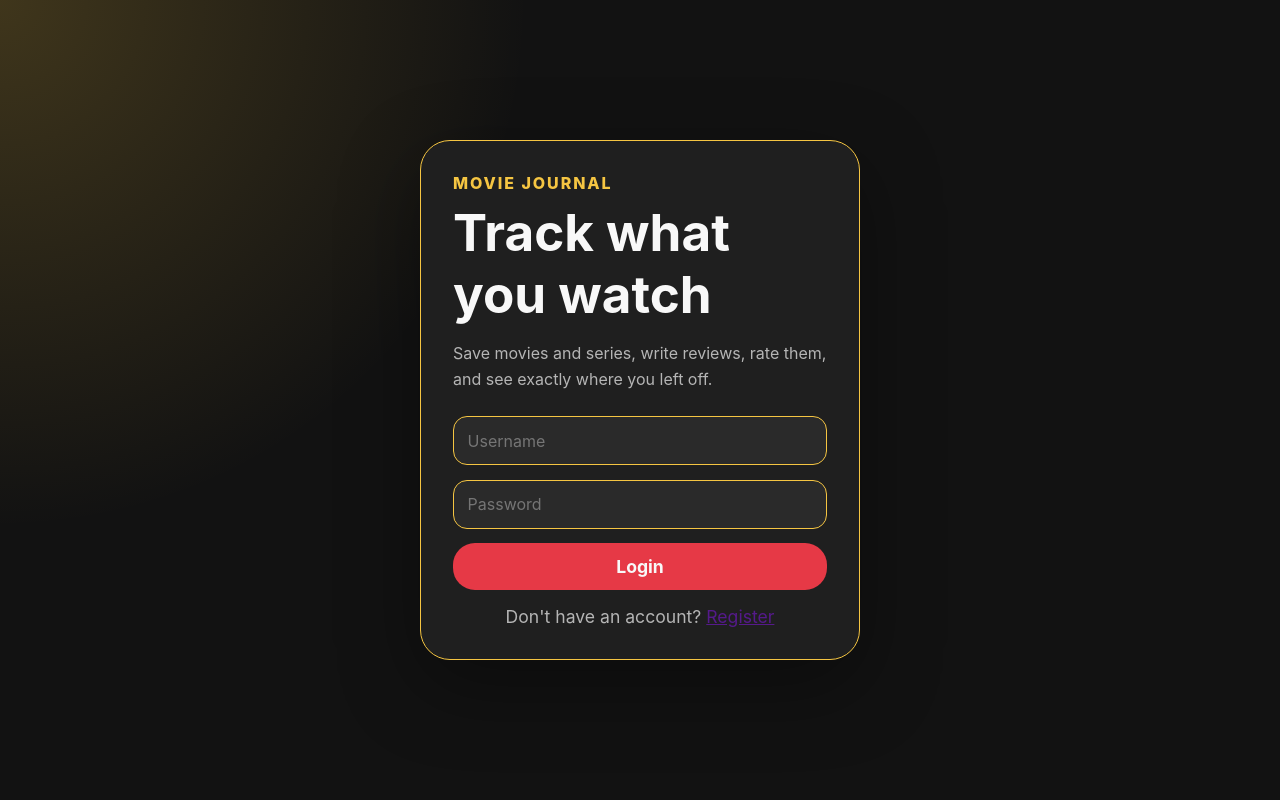
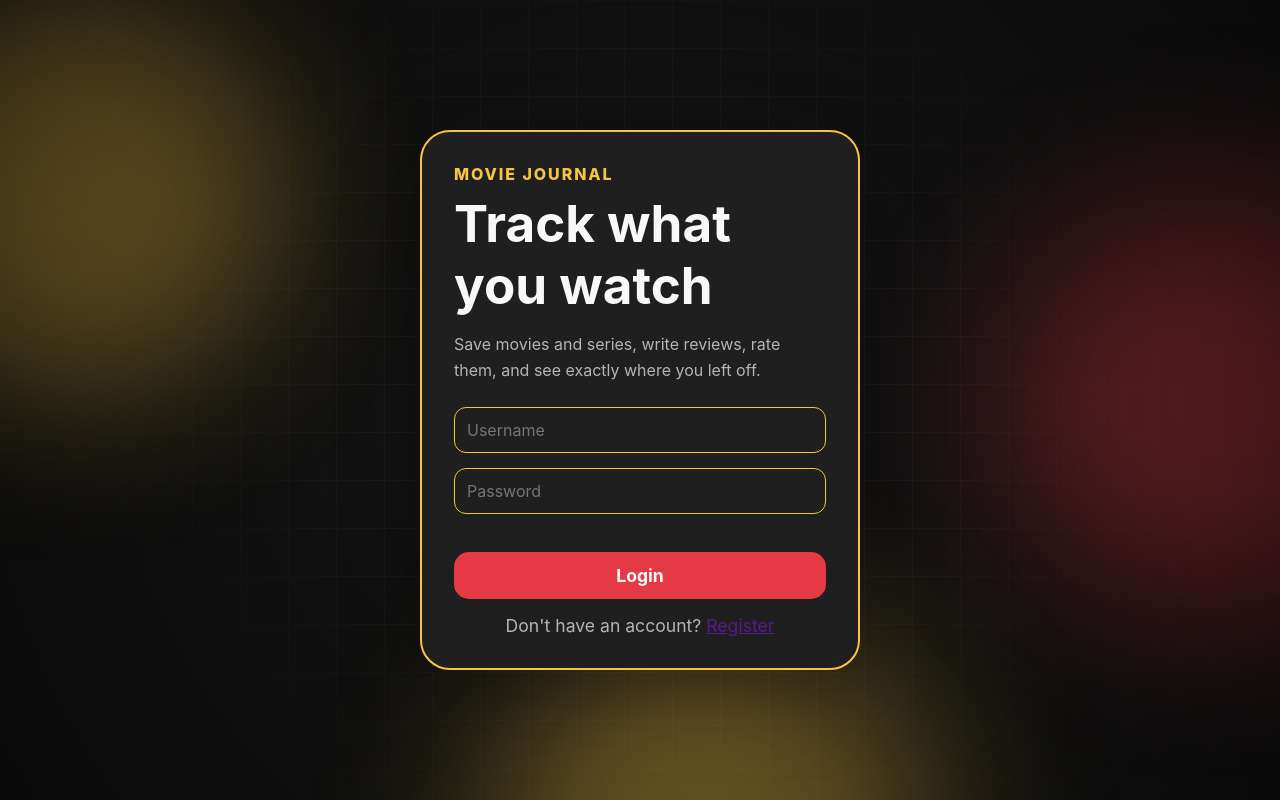
Before and after one commit to Adamkey13/Movie-Tracker, a React (Vite) app: page / in a window 1280 px wide. Built offline with nearby package versions, Linux system fonts and the light colour scheme.

Commit message:
some changes, background and login form styling, confirm delete modal, entry card and list styling, main screen styling

```diff
--- a/src/App.tsx
+++ b/src/App.tsx
@@ -9,6 +9,7 @@ import {
 import { Login } from "./components/Login";
 import { MainScreen } from "./components/MainScreen";
 import { TopMenu } from "./components/TopMenu";
+import { DynamicBackground } from "./components/DynamicBackground";
 
 export default function App() {
   const savedUser = getCurrentUser();
@@ -36,7 +37,7 @@ export default function App() {
 
   return (
     <div className="app">
-
+      <DynamicBackground />
 
       {!currentUser ? (
         <Login onLoginSuccess={handleLoginSuccess} />
--- /dev/null
+++ b/src/components/ConfirmDeleteModal.tsx
@@ -0,0 +1,39 @@
+import "../styles/ConfirmDeleteModal.css";
+
+type ConfirmDeleteModalProps = {
+  entryName: string;
+  onCancel: () => void;
+  onConfirm: () => void;
+};
+
+export function ConfirmDeleteModal({
+  entryName,
+  onCancel,
+  onConfirm,
+}: ConfirmDeleteModalProps) {
+  return (
+    <div className="confirm-backdrop">
+      <div className="confirm-modal">
+        <h2>Delete entry?</h2>
+
+        <p>
+          Are you sure you want to delete <strong>{entryName}</strong>?
+        </p>
+
+        <p className="confirm-warning">
+          This action cannot be undone.
+        </p>
+
+        <div className="confirm-actions">
+          <button className="secondary-button" onClick={onCancel}>
+            Cancel
+          </button>
+
+          <button className="danger-button" onClick={onConfirm}>
+            Delete
+          </button>
+        </div>
+      </div>
+    </div>
+  );
+}
--- /dev/null
+++ b/src/components/DynamicBackground.tsx
@@ -0,0 +1,13 @@
+import "../styles/DynamicBackground.css";
+
+export function DynamicBackground() {
+  return (
+    <div className="dynamic-background" aria-hidden="true">
+      <div className="bg-blob blob-one"></div>
+      <div className="bg-blob blob-two"></div>
+      <div className="bg-blob blob-three"></div>
+      <div className="bg-grid"></div>
+      <div className="bg-vignette"></div>
+    </div>
+  );
+}
--- a/src/components/EntryCard.tsx
+++ b/src/components/EntryCard.tsx
@@ -4,7 +4,7 @@ import "../styles/EntryCard.css";
 type EntryCardProps = {
   entry: WatchEntry;
   onEdit: (entry: WatchEntry) => void;
-  onDelete: (id: string) => void;
+  onDelete: (entry: WatchEntry) => void;
 };
 
 function formatStatus(status: WatchEntry["status"]) {
@@ -53,7 +53,7 @@ export function EntryCard({ entry, onEdit, onDelete }: EntryCardProps) {
 
         <div className="entry-actions">
           <button onClick={() => onEdit(entry)}>Edit</button>
-          <button className="danger-button" onClick={() => onDelete(entry.id)}>
+          <button className="danger-button" onClick={() => onDelete(entry)}>
             Delete
           </button>
         </div>
--- a/src/components/EntryList.tsx
+++ b/src/components/EntryList.tsx
@@ -4,7 +4,7 @@ import { EntryCard } from "./EntryCard";
 type EntryListProps = {
   entries: WatchEntry[];
   onEdit: (entry: WatchEntry) => void;
-  onDelete: (id: string) => void;
+  onDelete: (entry: WatchEntry) => void;
 };
 
 export function EntryList({ entries, onEdit, onDelete }: EntryListProps) {
--- a/src/components/MainScreen.tsx
+++ b/src/components/MainScreen.tsx
@@ -4,6 +4,7 @@ import { getEntries, logoutUser, saveEntries } from "../utils/storage";
 import { EntryTabs } from "./EntryTabs";
 import { EntryList } from "./EntryList";
 import { EntryModal } from "./EntryModal";
+import { ConfirmDeleteModal } from "./ConfirmDeleteModal";
 import "../styles/MainScreen.css";
 
 type MainScreenProps = {
@@ -16,6 +17,7 @@ export function MainScreen({ username, onLogout }: MainScreenProps) {
   const [entries, setEntries] = useState<WatchEntry[]>([]);
   const [modalOpen, setModalOpen] = useState(false);
   const [editingEntry, setEditingEntry] = useState<WatchEntry | null>(null);
+  const [entryToDelete, setEntryToDelete] = useState<WatchEntry | null>(null);
 
   useEffect(() => {
     setEntries(getEntries(username));
@@ -47,8 +49,15 @@ export function MainScreen({ username, onLogout }: MainScreenProps) {
     setModalOpen(false);
   }
 
-  function handleDeleteEntry(id: string) {
-    setEntries((prev) => prev.filter((entry) => entry.id !== id));
+  function askDeleteEntry(entry: WatchEntry) {
+    setEntryToDelete(entry);
+  }
+
+  function confirmDeleteEntry() {
+    if (!entryToDelete) return;
+
+    setEntries((prev) => prev.filter((entry) => entry.id !== entryToDelete.id));
+    setEntryToDelete(null);
   }
 
   function handleEditEntry(entry: WatchEntry) {
@@ -96,7 +105,7 @@ export function MainScreen({ username, onLogout }: MainScreenProps) {
       <EntryList
         entries={filteredEntries}
         onEdit={handleEditEntry}
-        onDelete={handleDeleteEntry}
+        onDelete={askDeleteEntry}
       />
 
       {modalOpen && (
@@ -110,6 +119,14 @@ export function MainScreen({ username, onLogout }: MainScreenProps) {
           onSave={handleSaveEntry}
         />
       )}
+
+      {entryToDelete && (
+        <ConfirmDeleteModal
+          entryName={entryToDelete.name}
+          onCancel={() => setEntryToDelete(null)}
+          onConfirm={confirmDeleteEntry}
+        />
+      )}
     </main>
   );
 }
--- /dev/null
+++ b/src/styles/ConfirmDeleteModal.css
@@ -0,0 +1,43 @@
+.confirm-backdrop {
+  position: fixed;
+  inset: 0;
+  z-index: 150;
+  background: rgba(0, 0, 0, 0.72);
+  display: grid;
+  place-items: center;
+  padding: 1rem;
+}
+
+.confirm-modal {
+  width: min(420px, 100%);
+  background: var(--card-color);
+  border: 1px solid var(--outline-color);
+  border-radius: 26px;
+  padding: 1.5rem;
+  box-shadow: 0 30px 90px rgba(0, 0, 0, 0.45);
+}
+
+.confirm-modal h2 {
+  margin: 0 0 0.7rem;
+}
+
+.confirm-modal p {
+  color: var(--muted-color);
+  line-height: 1.5;
+}
+
+.confirm-modal strong {
+  color: var(--text-color);
+}
+
+.confirm-warning {
+  color: var(--accent-color) !important;
+  font-weight: 700;
+}
+
+.confirm-actions {
+  display: flex;
+  justify-content: flex-end;
+  gap: 0.7rem;
+  margin-top: 1.3rem;
+}
--- /dev/null
+++ b/src/styles/DynamicBackground.css
@@ -0,0 +1,70 @@
+.dynamic-background {
+  position: fixed;
+  inset: 0;
+  z-index: -10;
+  overflow: hidden;
+  background: var(--bg-color);
+  pointer-events: none;
+}
+
+.bg-blob {
+  position: absolute;
+  width: 420px;
+  height: 420px;
+  border-radius: 999px;
+  filter: blur(80px);
+  opacity: 0.42;
+  animation: floatBlob 6s ease-in-out infinite alternate;
+}
+
+.blob-one {
+  top: -120px;
+  left: -120px;
+  background: var(--accent-color);
+}
+
+.blob-two {
+  right: -140px;
+  top: 22%;
+  background: var(--button-color);
+  animation-delay: -6s;
+}
+
+.blob-three {
+  left: 35%;
+  bottom: -180px;
+  background: var(--outline-color);
+  animation-delay: -11s;
+}
+
+.bg-grid {
+  position: absolute;
+  inset: 0;
+  opacity: 0.08;
+  background-image:
+    linear-gradient(var(--outline-color) 1px, transparent 1px),
+    linear-gradient(90deg, var(--outline-color) 1px, transparent 1px);
+  background-size: 48px 48px;
+  mask-image: radial-gradient(circle at center, black, transparent 75%);
+}
+
+.bg-vignette {
+  position: absolute;
+  inset: 0;
+  background:
+    radial-gradient(circle at center, transparent 35%, rgba(0, 0, 0, 0.42) 100%);
+}
+
+@keyframes floatBlob {
+  0% {
+    transform: translate(0, 0) scale(1);
+  }
+
+  50% {
+    transform: translate(90px, 70px) scale(1.15);
+  }
+
+  100% {
+    transform: translate(-60px, 110px) scale(0.95);
+  }
+}
--- a/src/styles/EntryCard.css
+++ b/src/styles/EntryCard.css
@@ -1,7 +1,7 @@
 .entry-card {
   overflow: hidden;
   background: var(--card-color);
-  border: 1px solid var(--outline-color);
+  border: 2px solid var(--outline-color);
   border-radius: 28px;
   box-shadow: 0 18px 50px rgba(0, 0, 0, 0.25);
 
@@ -71,7 +71,7 @@
 }
 
 .entry-tags span {
-  border: 1px solid var(--outline-color);
+  border: 2px solid var(--outline-color);
   color: var(--muted-color);
   border-radius: 999px;
   padding: 0.35rem 0.65rem;
--- a/src/styles/Login.css
+++ b/src/styles/Login.css
@@ -8,7 +8,7 @@
 .login-card {
   width: min(440px, 100%);
   background: var(--card-color);
-  border: 1px solid var(--outline-color);
+  border: 2px solid var(--outline-color);
   border-radius: 30px;
   padding: 2rem;
   box-shadow: 0 25px 80px rgba(0, 0, 0, 0.35);
@@ -50,9 +50,10 @@
   background: var(--button-color);
   color: var(--text-color);
   border: none;
-  border-radius: 22px;
+  border-radius: 15px;
   cursor: pointer;
   width : 100%;
+  margin-top: 1.5rem;
 }
 
 .account-question {
@@ -61,3 +62,11 @@
   margin: 1rem 0 0;
   font-size: 1.1rem;
 }
+
+.login-form input {
+  padding: 0.75rem;
+  border: 1px solid var(--outline-color);
+  border-radius: 12px;
+  background: transparent;
+  color: var(--text-color);
+}
--- a/src/styles/MainScreen.css
+++ b/src/styles/MainScreen.css
@@ -25,7 +25,7 @@
 
 .logout-button {
   background: transparent;
-  border: 1px solid var(--outline-color);
+  border: 2px solid var(--outline-color);
   color: var(--text-color);
 }
 
--- a/src/styles/global.css
+++ b/src/styles/global.css
@@ -42,9 +42,7 @@
 
 body {
   margin: 0;
-  background:
-    radial-gradient(circle at top left, color-mix(in srgb, var(--accent-color) 20%, transparent), transparent 35%),
-    var(--bg-color);
+  background: var(--bg-color);
   color: var(--text-color);
   min-height: 100vh;
 }
```
